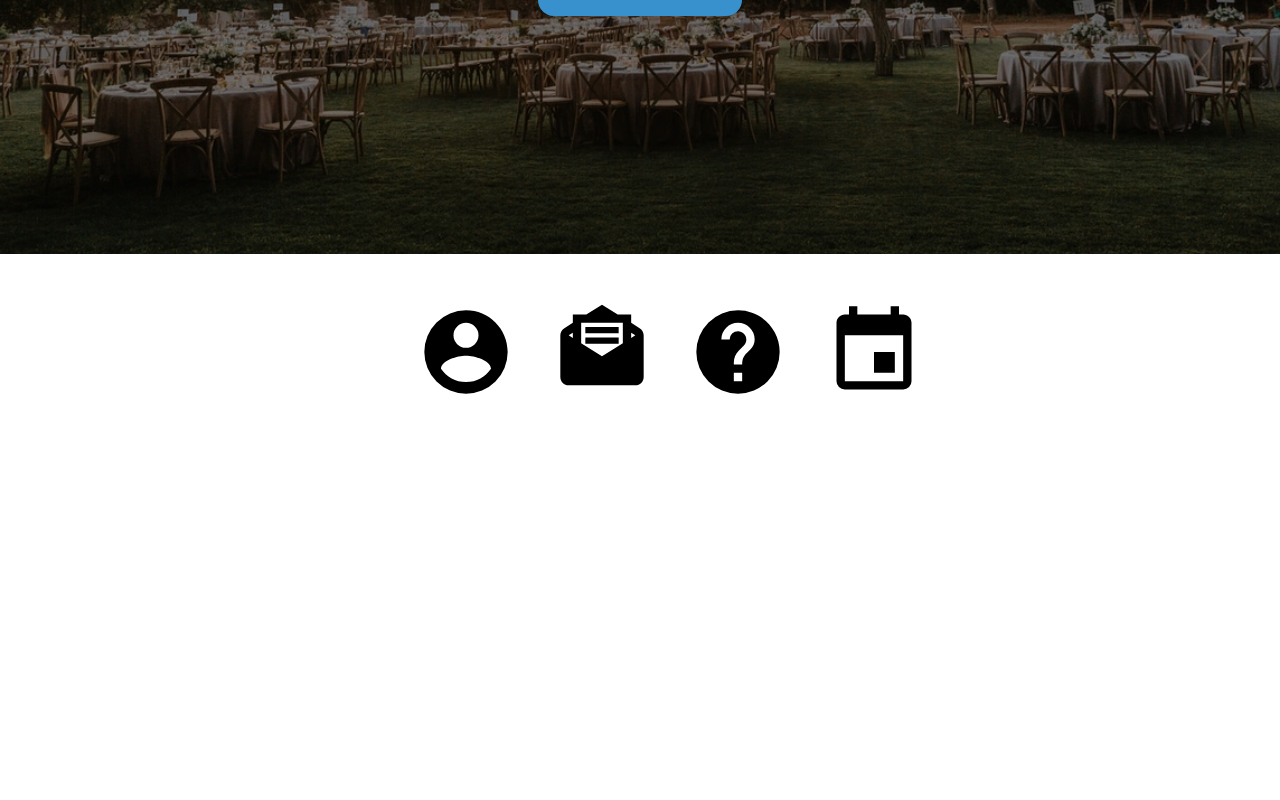
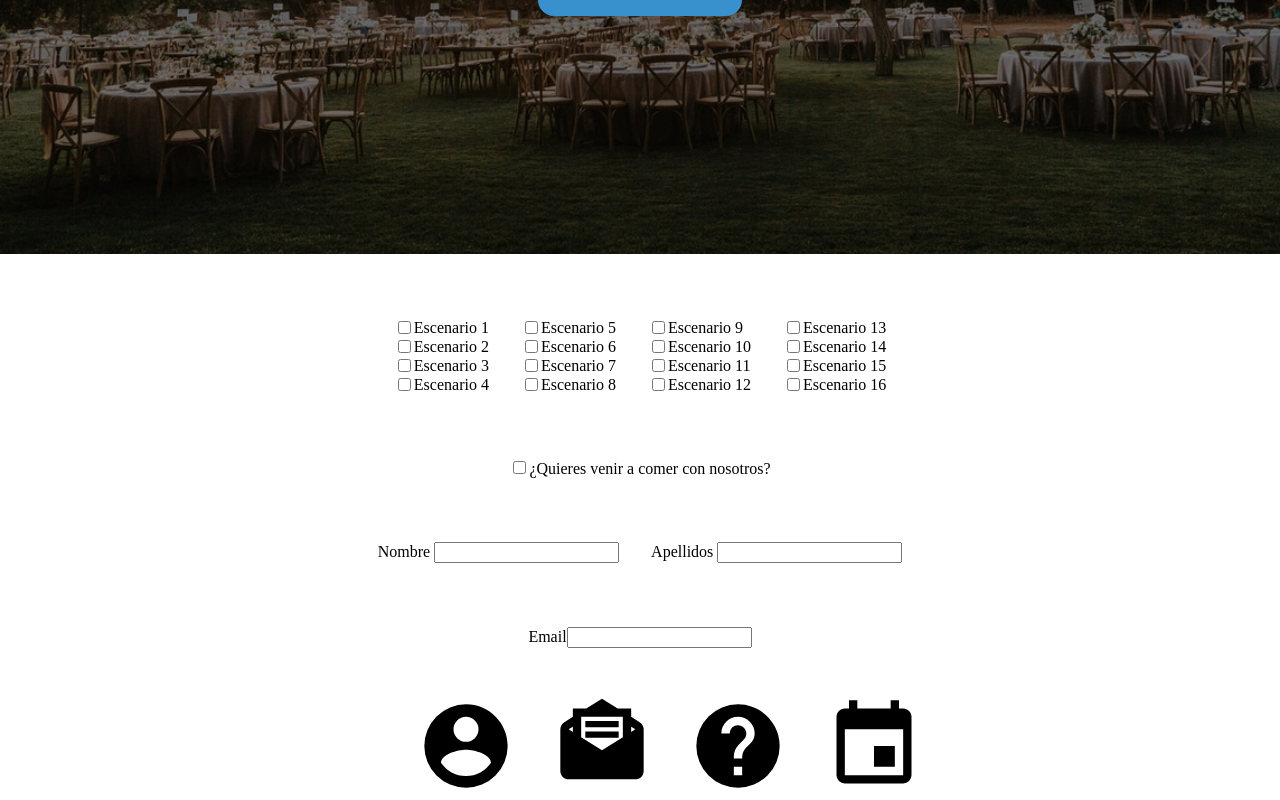
Before and after one commit to Duskatnity/web-evento, a website built with Vite: page front/index.html in a window 1280 px wide. Shown: the part 614-1414 px from the top of the page. Before the commit the page ends 1020 px from the top, so only its background shows below. Built offline with nearby package versions, Linux system fonts and the light colour scheme; a web font is replaced by a local one.

Commit message:
Formulario Hecho

```diff
--- a/front/index.html
+++ b/front/index.html
@@ -17,8 +17,11 @@
 	</header>
 	<main>
 		<hero-component></hero-component>
+        <form-component></form-component>
+	</main>
+    <footer>
 		<icons-list-component></icons-list-component>
-	</main>
+    </footer>
 
 </body>
 </html>
--- a/front/src/components/form.js
+++ b/front/src/components/form.js
@@ -11,7 +11,75 @@ class Form extends HTMLElement {
   render () {
     this.shadow.innerHTML =
       /* html */`
+      <style>
+      .form-groups {
+        margin: 4rem;
+        gap: 2rem;
+        display: flex;
+        justify-content: center;
+        align-items: center;
+      }
 
+      .form-item {
+        display: flex;
+        align-items: center;
+      }
+
+      .checkbox-confirm {
+        margin-top: 1rem;
+        text-align: center;
+      }
+
+      .names-inputs {
+        margin: 4rem;
+        gap: 2rem;
+        display: flex;
+        justify-content: center;
+        align-items: center;
+        flex-direction: row;
+      }
+
+      .input-email {
+        text-align: center;
+      }
+
+      </style>
+
+
+      <form>
+        <div class="form-groups">
+          <div>
+            <div class="form-item"><input type="checkbox"><label>Escenario 1</label></div>
+            <div class="form-item"><input type="checkbox"><label>Escenario 2</label></div>
+            <div class="form-item"><input type="checkbox"><label>Escenario 3</label></div>
+            <div class="form-item"><input type="checkbox"><label>Escenario 4</label></div>
+          </div>
+          <div>
+            <div class="form-item"><input type="checkbox"><label>Escenario 5</label></div>
+            <div class="form-item"><input type="checkbox"><label>Escenario 6</label></div>
+            <div class="form-item"><input type="checkbox"><label>Escenario 7</label></div>
+            <div class="form-item"><input type="checkbox"><label>Escenario 8</label></div>
+          </div>
+          <div>
+            <div class="form-item"><input type="checkbox"><label>Escenario 9</label></div>
+            <div class="form-item"><input type="checkbox"><label>Escenario 10</label></div>
+            <div class="form-item"><input type="checkbox"><label>Escenario 11</label></div>
+            <div class="form-item"><input type="checkbox"><label>Escenario 12</label></div>
+          </div>
+          <div>
+            <div class="form-item"><input type="checkbox"><label>Escenario 13</label></div>
+            <div class="form-item"><input type="checkbox"><label>Escenario 14</label></div>
+            <div class="form-item"><input type="checkbox"><label>Escenario 15</label></div>
+            <div class="form-item"><input type="checkbox"><label>Escenario 16</label></div>
+          </div>
+        </div>
+        <div class="checkbox-confirm"><input type="checkbox"><label>¿Quieres venir a comer con nosotros?</label></div>
+        <div class="names-inputs">
+          <div><label>Nombre </label><input type="text"></div>
+          <div><label>Apellidos </label><input type="text"> </div>
+        </div>
+        <div class="input-email"><label>Email</label><input type="text"></div>
+      </form>
       `
   }
 }
--- a/front/src/index.js
+++ b/front/src/index.js
@@ -2,3 +2,4 @@ import './components/hero.js'
 import './components/icons-list.js'
 import './components/logo.js'
 import './components/menu.js'
+import './components/form.js'
```
